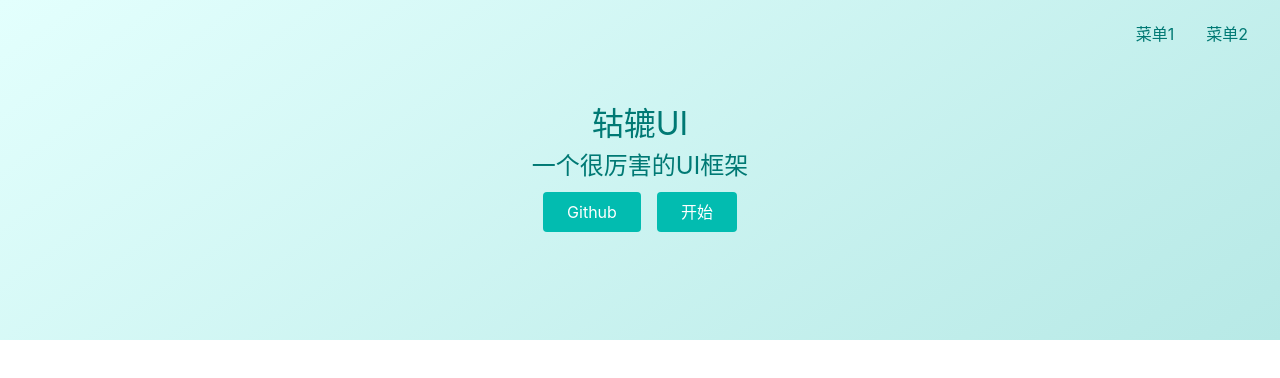
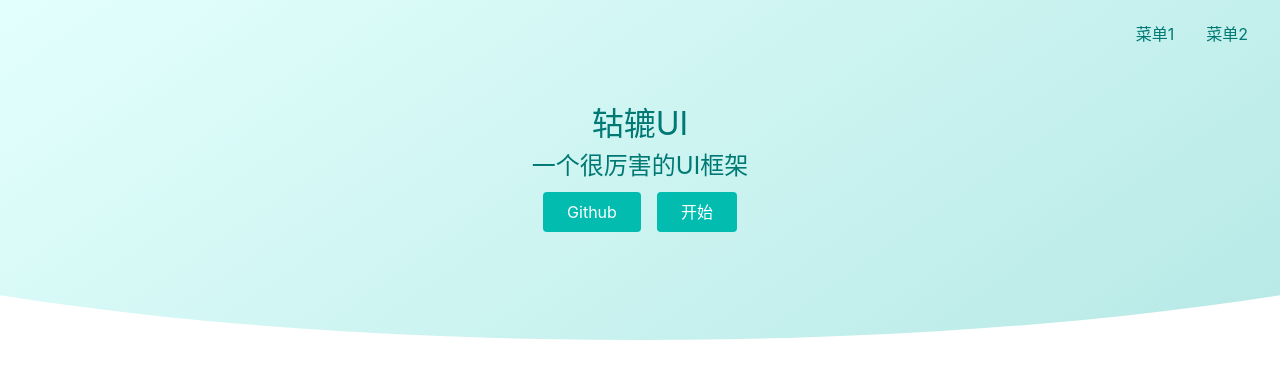
Before and after one commit to frankehao/vue-wheel, a Vue app: page /#/ in a window 1280 px wide. Shown: the top 378 px of the page. Built offline with nearby package versions, Linux system fonts and the light colour scheme.

Commit message:
实现圆弧

```diff
--- a/src/views/Home.vue
+++ b/src/views/Home.vue
@@ -42,6 +42,8 @@ $color: #007974;
     rgba(227, 255, 253, 1) 0%,
     rgba(183, 233, 230, 1) 100%
   );
+  clip-path: ellipse(80% 60% at 50% 40%);
+  background-repeat: no-repeat;
 }
 .features {
   > svg {
```
